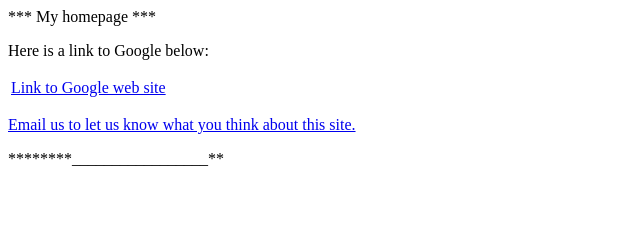
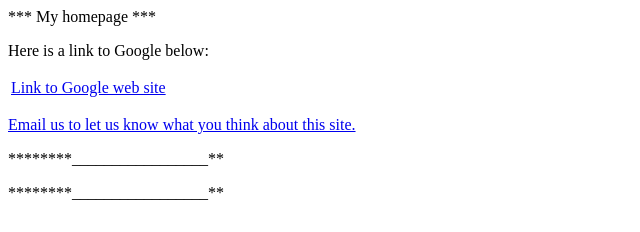
Before and after one commit to davidwennemer/test1, a plain HTML site: page index.html in a window 1280 px wide. Shown: the full height of the page, 0-640 px from the left. Drawn offline with Linux system fonts and the light colour scheme.

Commit message:
Update index.html

```diff
--- a/index.html
+++ b/index.html
@@ -5,4 +5,5 @@
   <p></p>
   <a href="mailto:david.wennemer@infocenter.com">Email us to let us know what you think about this site.</a>
   <p>********_________________**</p>
+    <p>********_________________**</p>
 </html>
```
